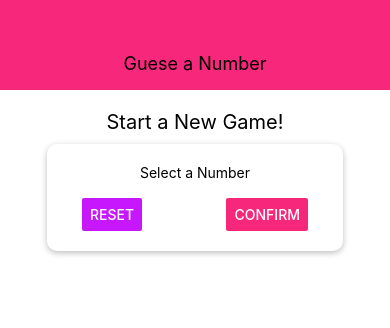
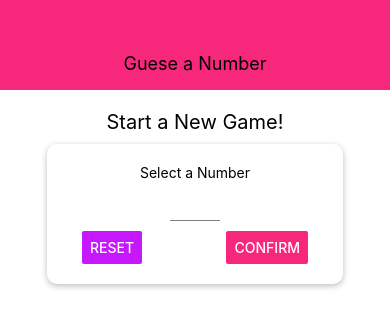
Before and after one commit to ngkafong/guese-number-react-native, a React Native app: screen / in a window 390 px wide. Shown: the top 328 px of the page. Built offline with nearby package versions, Linux system fonts and the light colour scheme.

Commit message:
input validation

```diff
--- /dev/null
+++ b/components/Input.js
@@ -0,0 +1,17 @@
+import React from 'react';
+import { TextInput, StyleSheet } from 'react-native';
+
+const Input = props => {
+  return <TextInput {...props} style = {{...styles.input, ...props.style}} />
+};
+
+const styles = StyleSheet.create({
+  input: {
+    height: 30,
+    borderBottomColor: 'grey',
+    borderBottomWidth: 1,
+    marginVertical:10
+  }
+});
+
+export default Input;
--- a/screens/StartGameScreen.js
+++ b/screens/StartGameScreen.js
@@ -1,16 +1,32 @@
-import React from 'react';
-import { View, Text, StyleSheet, TextInput, Button } from 'react-native';
+import React, { useState } from 'react';
+import { View, Text, StyleSheet,  Button } from 'react-native';
 
 import Card from '../components/Card'
 import Colors from '../constants/colors'
+import Input from '../components/Input'
 
 const StartGameScreen = props => {
+
+  const [enteredValue, setEnteredValue] = useState('');
+
+  const numberInputHandler = inputText => {
+    setEnteredValue(inputText.replace(/[^0-9]/g, ''));
+  }
+
   return (
     <View style={styles.screen}>
       <Text style={styles.title}>Start a New Game!</Text>
       <Card style={styles.inputContainer}>
         <Text>Select a Number</Text>
-        <TextInput />
+        <Input
+          style={styles.input}
+          blurOnSubmit
+          autoCapitlize='none'
+          autoCorrect={false}
+          keyboardType="number-pad"
+          maxLength={2}
+          onChangeText={numberInputHandler}
+          value={enteredValue}/>
         <View style={styles.buttonContainer}>
           <Button title="Reset" onPress={()=>{}} color={Colors.accent}/>
           <Button title="Confirm" onPress={()=>{}} color={Colors.primary}/>
@@ -42,6 +58,10 @@
     justifyContent: 'space-between',
     paddingHorizontal: 15,
   },
+  input: {
+    width: 50,
+    textAlign: 'center'
+  }
 });
 
 export default StartGameScreen
```
